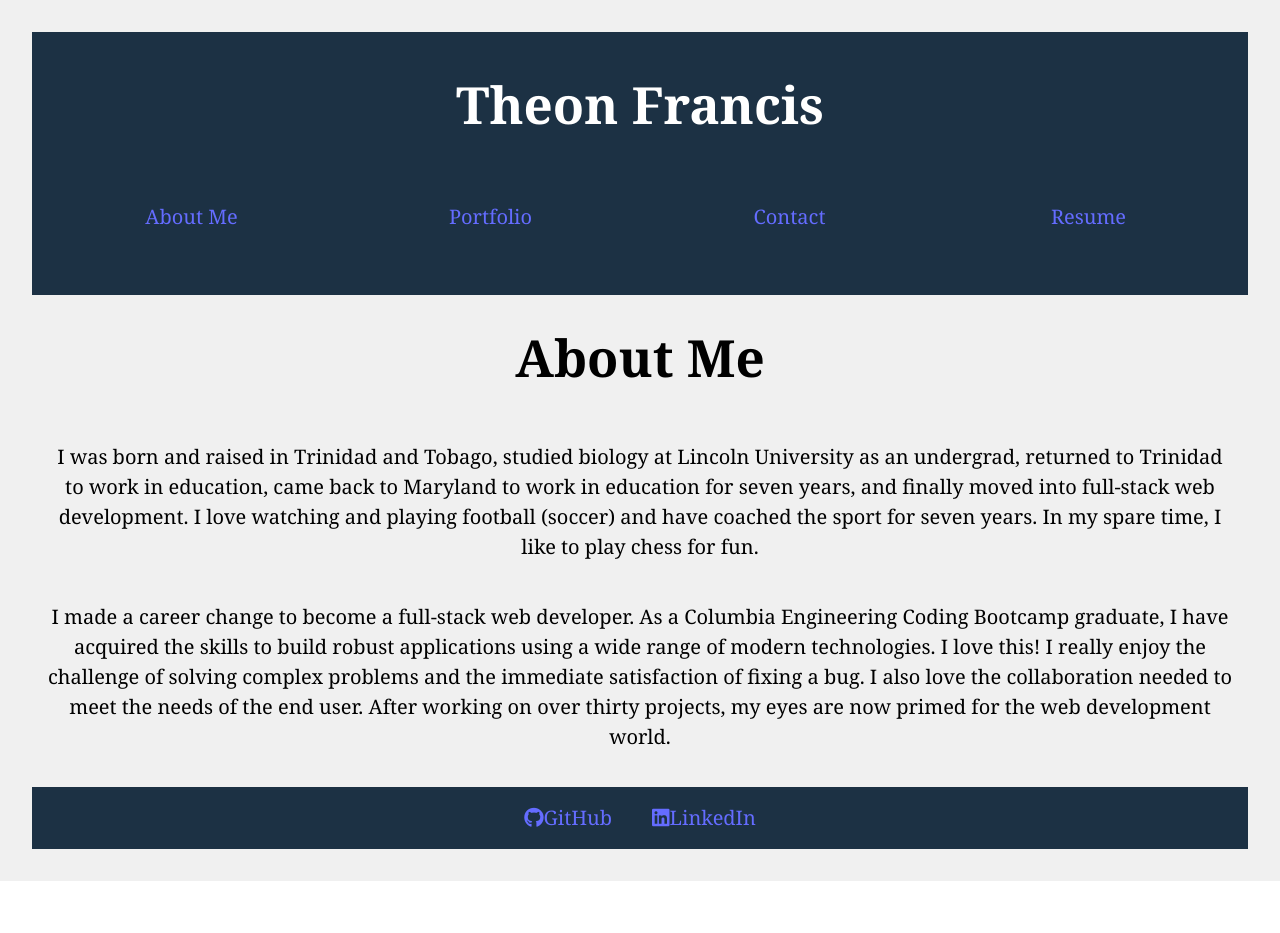
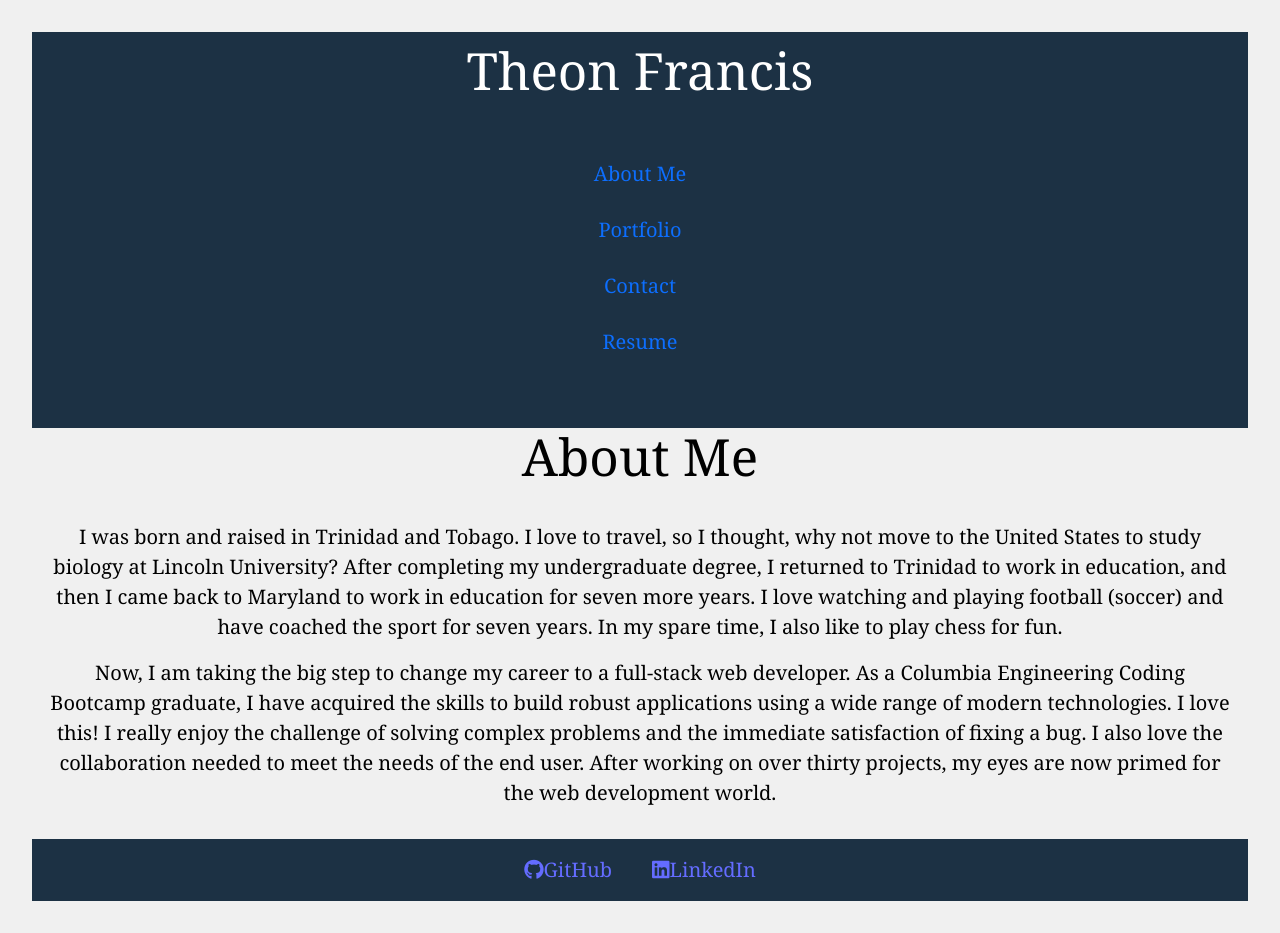
Before and after one commit to Theon87/portfolio-of-work-samples, a React (Vite) app: page / in a window 1280 px wide. Before the commit the page ends 881 px from the top, so only its background shows below. Built offline with nearby package versions, Linux system fonts and the light colour scheme.

Commit message:
update about me

```diff
--- a/index.html
+++ b/index.html
@@ -3,6 +3,7 @@
   <head>
     <meta charset="UTF-8" />
     <link rel="icon" type="image/svg+xml" href="/vite.svg" />
+    <link rel="stylesheet" href="https://cdn.jsdelivr.net/npm/bootstrap@5.3.3/dist/css/bootstrap.min.css" />
     <meta name="viewport" content="width=device-width, initial-scale=1.0" />
     <title>Vite + React</title>
   </head>
--- a/src/components/pages/AboutMe.jsx
+++ b/src/components/pages/AboutMe.jsx
@@ -7,10 +7,10 @@ const AboutMe = () => {
       <div className='about-me'>
           {/* <img src='../src/assets/images/profilephoto.jpg' alt='photo of Theon Francis' className='profilePhoto'/> */}
           <p>
-            I was born and raised in Trinidad and Tobago, studied biology at Lincoln University as an undergrad, returned to Trinidad to work in education, came back to Maryland to work in education for seven years, and finally moved into full-stack web development. I love watching and playing football (soccer) and have coached the sport for seven years. In my spare time, I like to play chess for fun.
+            I was born and raised in Trinidad and Tobago. I love to travel, so I thought, why not move to the United States to study biology at Lincoln University? After completing my undergraduate degree, I returned to Trinidad to work in education, and then I came back to Maryland to work in education for seven more years. I love watching and playing football (soccer) and have coached the sport for seven years. In my spare time, I also like to play chess for fun.
           </p>
           <p>
-            I made a career change to become a full-stack web developer. As a Columbia Engineering Coding Bootcamp graduate, I have acquired the skills to build robust applications using a wide range of modern technologies. I love this! I really enjoy the challenge of solving complex problems and the immediate satisfaction of fixing a bug. I also love the collaboration needed to meet the needs of the end user. After working on over thirty projects, my eyes are now primed for the web development world.
+            Now, I am taking the big step to change my career to a full-stack web developer. As a Columbia Engineering Coding Bootcamp graduate, I have acquired the skills to build robust applications using a wide range of modern technologies. I love this! I really enjoy the challenge of solving complex problems and the immediate satisfaction of fixing a bug. I also love the collaboration needed to meet the needs of the end user. After working on over thirty projects, my eyes are now primed for the web development world.
           </p>
       </div>
     </>
```
